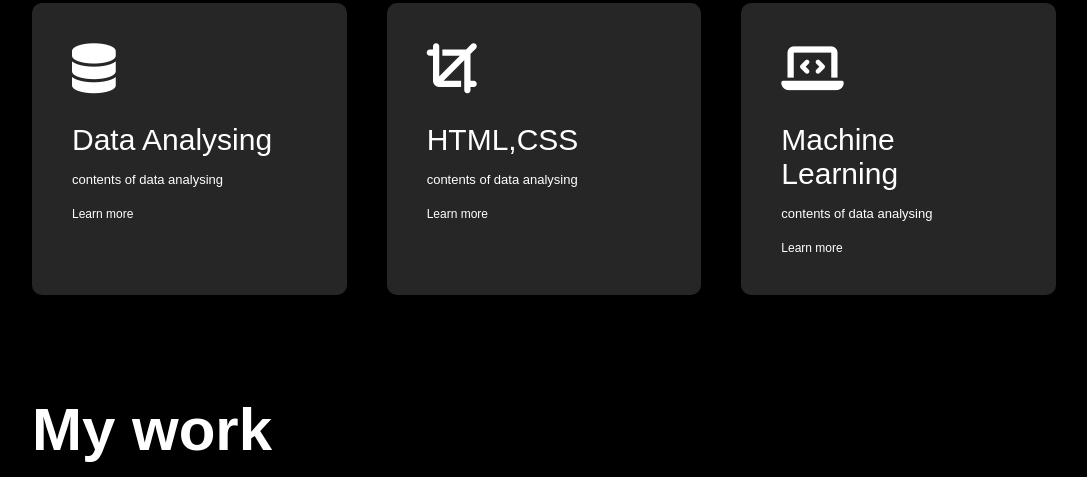
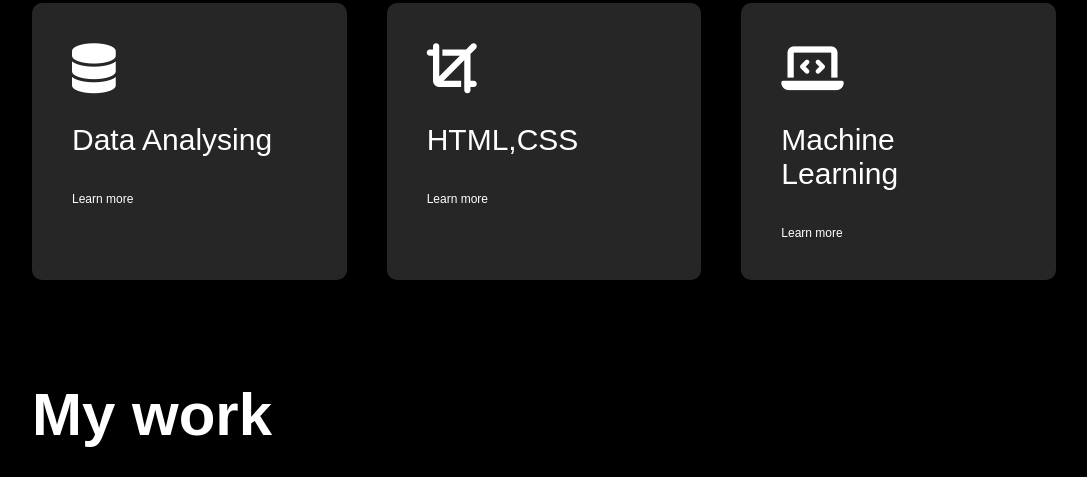
Before and after one commit to Abharnak/abharna.github.io, a plain HTML site: page index.html in a window 1280 px wide. Shown: the part 1532-2009 px from the top of the page, without its empty margins (96-1183 px from the left). Drawn offline with Linux system fonts and the light colour scheme.

Commit message:
Update index.html

```diff
--- a/index.html
+++ b/index.html
@@ -80,19 +80,19 @@
             <div>
                 <i class="fa-solid fa-database"></i>
                 <h2>Data Analysing</h2>
-                <p>contents of data analysing</p>
+<!--                 <p>contents of data analysing</p> -->
                 <a href="#">Learn more</a>
             </div>
             <div>
                 <i class="fa-solid fa-crop"></i>
                 <h2>HTML,CSS</h2>
-                <p>contents of data analysing</p>
+<!--                 <p>contents of data analysing</p> -->
                 <a href="#">Learn more</a>
             </div>
             <div>
                 <i class="fa-solid fa-laptop-code"></i>
                 <h2>Machine Learning</h2>
-                <p>contents of data analysing</p>
+<!--                 <p>contents of data analysing</p> -->
                 <a href="#">Learn more</a>
             </div>
         </div>
```
